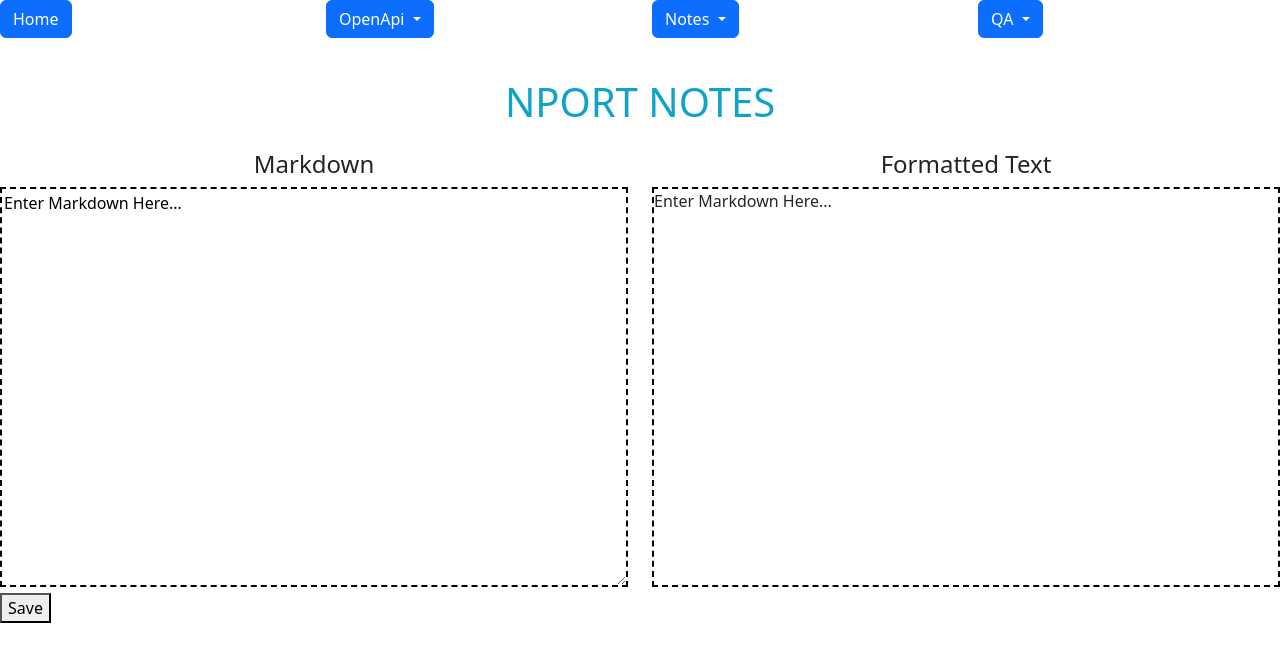
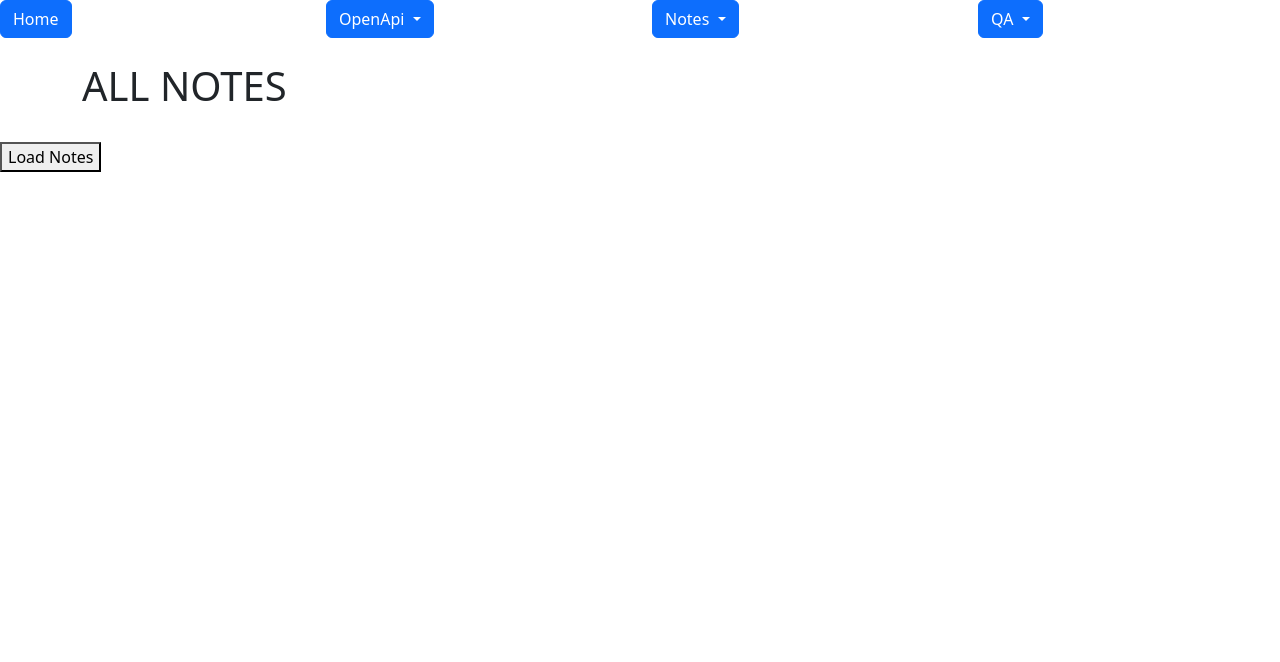
Before and after one commit to tmarquard1/10X-Notebook-FE, a Vue app: page /xPortNotes in a window 1280 px wide. Shown: the top 662 px of the page. Built offline with nearby package versions, Linux system fonts and the light colour scheme.

Commit message:
Get notes works created 4.15.2023

```diff
--- a/src/views/MiscNotes.vue
+++ b/src/views/MiscNotes.vue
@@ -41,5 +41,4 @@
       }
     }
   }
-
 </script>
--- a/src/views/xPortNotes.vue
+++ b/src/views/xPortNotes.vue
@@ -1,71 +1,39 @@
 <template>
   <div class="container">
     <div class="row mt-4">
-            <h1>NPORT NOTES</h1>
+      <h1>ALL NOTES</h1>
     </div>
   </div>
   <div class="row mt-4">
     <div class="col-md-6">
-            <h4>Markdown</h4>
-            <textarea v-model="markdown" class="info"></textarea>
-        </div>
-        <div class="col-md-6">
-            <h4>Formatted Text</h4>
-            <div v-html="markdownToHtml" class="info"></div>
+      <button @click="getNotes">Load Notes</button>
+      <div v-for="note in notes" :key="note.id">
+        <h5>{{ note.id }}. {{ note.title }}. {{ note.tags }}. {{ note.content }}</h5>
       </div>
     </div>
-    <button @click="addNote">Save</button>
+  </div>
 </template>
 
-
 <script>
-import {marked} from 'marked';
-
+import axios from 'axios'
 export default {
-name: 'App',
-components: {
-},
+  name: 'xPort',
   data() {
     return {
-    markdown: 'Enter Markdown Here...',
-    };
+      notes: [],
+    }
   },
-computed: {
-    markdownToHtml() {
-    return marked(this.markdown);
+  methods: {
+    getNotes() {
+      axios.get('http://localhost:9000/notes/')
+        .then((response) => {
+          console.log(response.data)
+          this.notes = response.data
+        })
+        .catch((error) => {
+          console.log(error)
+        })
+    },
+  },
 }
-}
-
-}
-
 </script>
-
-<style scoped>
-.container {
-    margin-top: 40px;
-}
-.textarea {
-    resize: none;
-    border: 2px dashed pink;
-    outline: none;
-}
-.info {
-    height: 400px;
-    width: 100%;
-    background-color: white;
-    border: 2px dashed black
-
-}
-
-h1 {
-    color:rgb(16, 163, 200);
-    text-align: center;
-    margin: 0
-}
-
-h4 {
-    text-align: center;
-
-}
-
-</style>
```
Lines whose indentation alone changed are shown as unchanged.
